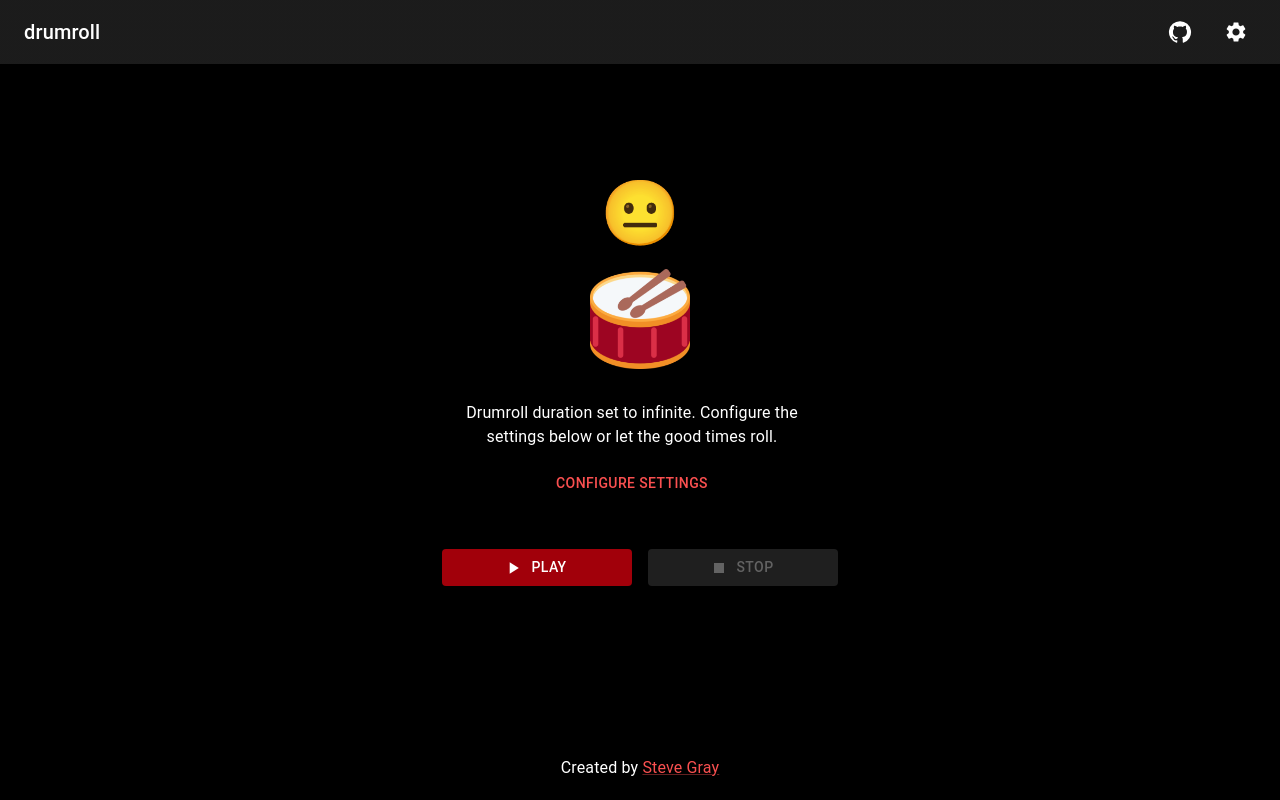
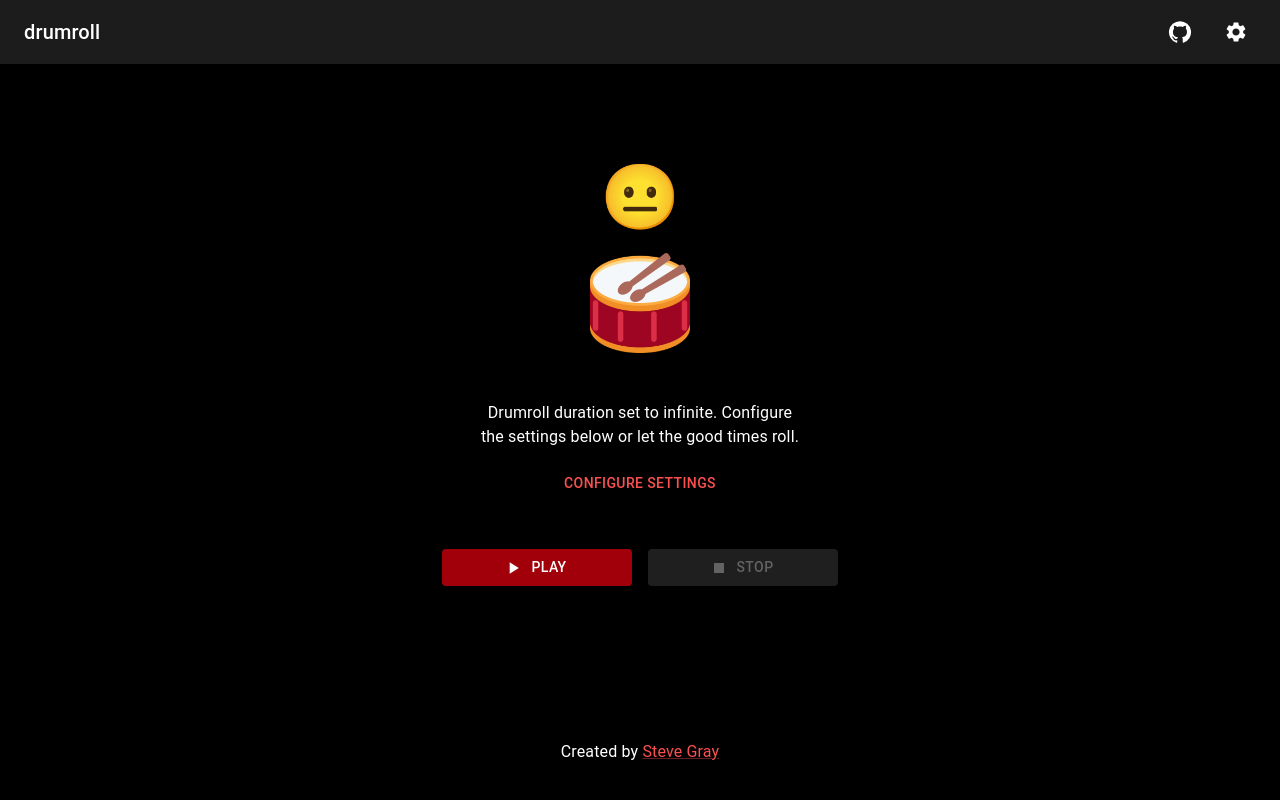
Before and after one commit to heystevegray/drumroll, a Next.js app: page / in a window 1280 px wide. Built offline with nearby package versions, Linux system fonts and the light colour scheme; no server answers.

Commit message:
Fixed helperText

```diff
--- a/components/DrumRoll.tsx
+++ b/components/DrumRoll.tsx
@@ -129,7 +129,7 @@ const DrumRoll = () => {
     }, [endSound, loopSound, startSound]);
 
     return (
-        <Container maxWidth="xs" sx={{ p: 2, height: '100%' }}>
+        <Container maxWidth="xs" sx={{ height: '100%' }}>
             <Grid
                 container
                 spacing={defaultGridSpacing}
@@ -151,11 +151,12 @@ const DrumRoll = () => {
                 <Grid container item justifyContent="center" alignItems="center" spacing={defaultGridSpacing}>
                     <Grid
                         container
+                        item
                         spacing={defaultGridSpacing}
                         sx={{ marginBottom: isLargeScreen ? 4 : 0 }}
                         justifyContent="center"
                     >
-                        <Grid item xs={8} md={10}>
+                        <Grid container item md={10} justifyContent="center">
                             <Typography textAlign="center">{helperText}</Typography>
                         </Grid>
                         <Grid container item xs={12} justifyContent="center">
--- a/pages/index.tsx
+++ b/pages/index.tsx
@@ -24,7 +24,7 @@ export default function Home() {
             </Head>
             <Box sx={{ height: `calc(100vh - ${totalAppBarHeight}px)` }}>
                 <AppBar />
-                <Box sx={{ height: '100%', mX: 2, justifyContent: 'center', alignItems: 'center' }}>
+                <Box sx={{ height: '100%', justifyContent: 'center', alignItems: 'center' }}>
                     <DrumRoll />
                 </Box>
                 <Footer />
```
